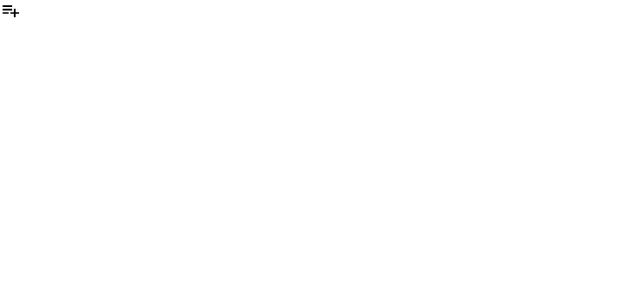
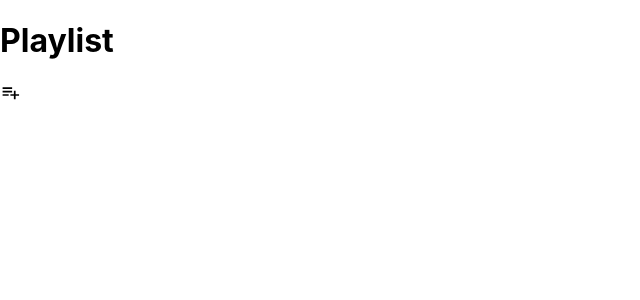
Before and after one commit to mahimagupta24/mcr9, a React (Create React App) app: page /playlist in a window 1280 px wide. Shown: the top 300 px of the page, without its empty margins (0-640 px from the left). Built offline with nearby package versions, Linux system fonts and the light colour scheme; the HTML template or start-up script is replaced by a standard one.

Commit message:
add playlist page

```diff
--- a/src/pages/Playlist.js
+++ b/src/pages/Playlist.js
@@ -37,6 +37,7 @@ export default function Playlist() {
 
   return (
     <div>
+        <h1>Playlist</h1>
       <div>
         {" "}
         <PlaylistAddIcon
```
